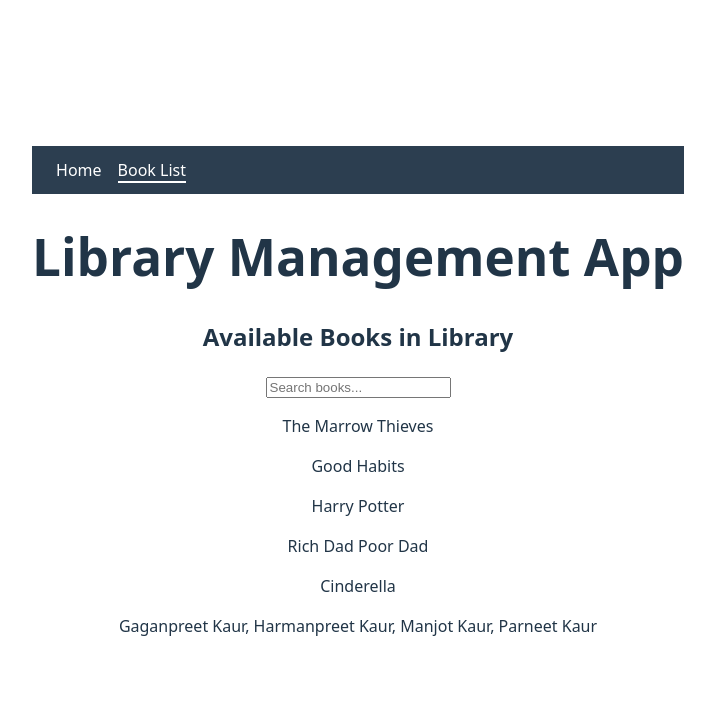
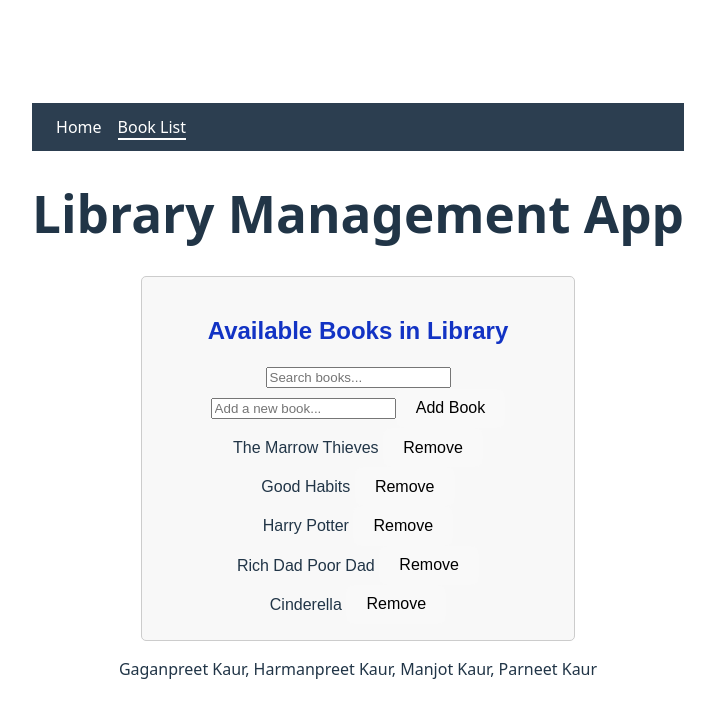
Before and after one commit to Gaganpreet-rrc/Full_Stack_Project_Sprint_01_New, a React (Vite) app in the folder sprint-01/: page /booklist in a window 1280 px wide. Shown: the top 718 px of the page, without its empty margins (282-997 px from the left). Built offline with nearby package versions, Linux system fonts and the light colour scheme.

Commit message:
Added remove and add functionality.

```diff
--- a/sprint-01/src/components/BookList/bookList.tsx
+++ b/sprint-01/src/components/BookList/bookList.tsx
@@ -1,5 +1,6 @@
-import React from "react";
+import React, { useState } from "react";
 import SearchFilter from "../searchFilter/Searchfilter";
+import "./bookList.css";
 
 type BookListProps = {
   search: string;
@@ -7,18 +8,33 @@ type BookListProps = {
 };
 
 const BookList = ({ search, setSearch }: BookListProps) => {
-  const books = [
+  const [books, setBooks] = useState([
     "The Marrow Thieves",
     "Good Habits",
     "Harry Potter",
     "Rich Dad Poor Dad",
-    "Cinderella"
-  ];
+    "Cinderella",
+  ]);
 
+  const [newBook, setNewBook] = useState("");
+
+  // Filter books based on search
   const filteredBooks = books.filter((book) =>
     book.toLowerCase().includes(search.toLowerCase())
   );
 
+  // Add new book
+  const addBook = () => {
+    if (newBook.trim() !== "") {
+      setBooks([...books, newBook.trim()]);
+      setNewBook("");
+    }
+  };
+
+  // Remove book
+  const removeBook = (bookToRemove: string) => {
+    setBooks(books.filter((book) => book !== bookToRemove));
+  };
 
   return (
     <section className="book-list">
@@ -26,9 +42,22 @@ const BookList = ({ search, setSearch }: BookListProps) => {
 
       <SearchFilter search={search} setSearch={setSearch} />
 
-      <div>
+      <div className="add-book">
+        <input
+          type="text"
+          placeholder="Add a new book..."
+          value={newBook}
+          onChange={(e) => setNewBook(e.target.value)}
+        />
+        <button onClick={addBook}>Add Book</button>
+      </div>
+
+      <div className="books">
         {filteredBooks.map((book, index) => (
-          <p key={index}>{book}</p>
+          <div key={index} className="book-item">
+            {book}{" "}
+            <button onClick={() => removeBook(book)}>Remove</button>
+          </div>
         ))}
       </div>
     </section>
```
